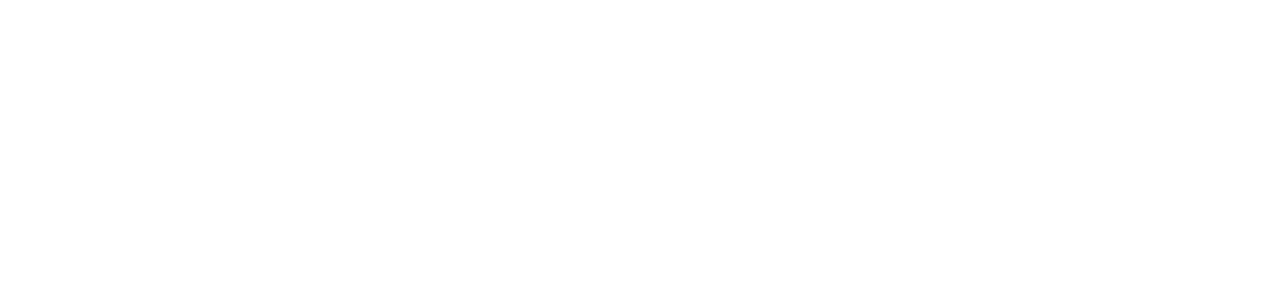
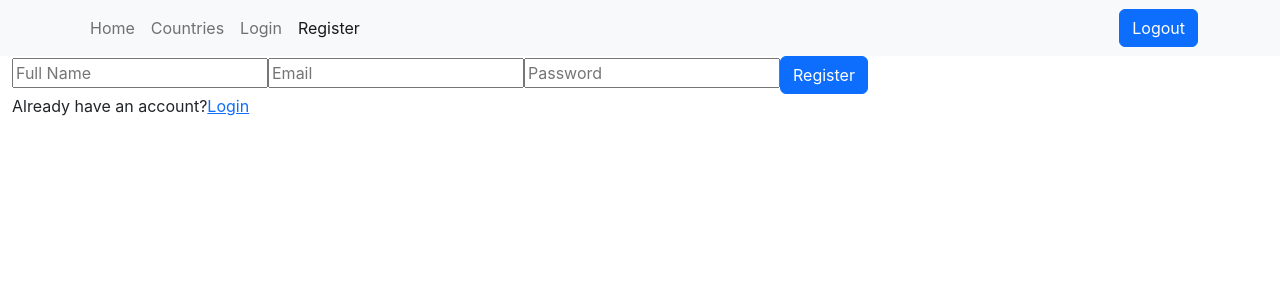
Before and after one commit to shree0007/Countries-App_react, a React (Create React App) app: page /register in a window 1280 px wide. Before the commit this address had no page. Shown: the top 300 px of the page. Built offline with nearby package versions, Linux system fonts and the light colour scheme; no server answers.

Commit message:
fixed import typos

```diff
--- a/src/App.js
+++ b/src/App.js
@@ -6,6 +6,8 @@
 import Layout from './pages/Layout';
 
 import 'bootstrap-icons/font/bootstrap-icons.css';
+import Login from './components/Login';
+import Register from './components/Register';
 
 const App = () => {
   return (
@@ -13,6 +15,9 @@
       <Routes>
         <Route path="/" element={<Layout />}>
           <Route path="/" element={<Home />} />
+          <Route path="/login" element={<Login />} />
+          <Route path="/register" element={<Register />} />
+
           <Route path="/countries" element={<Countries />} />
           <Route path="/countries/:single" element={<CountriesSingle />} />
         </Route>
--- a/src/auth/firebase.js
+++ b/src/auth/firebase.js
@@ -1,7 +1,7 @@
 // Import the functions you need from the SDKs you need
 import { initializeApp } from "firebase/app";
-import { createUserWithEmailAndPassword, getAuth, signInWithEmailAndPassword, signOut } from "firebase/firebase-auth";
-import { addDoc, collection, getFireStore } from "firebase/firestore";
+import { createUserWithEmailAndPassword, getAuth, signInWithEmailAndPassword, signOut } from "firebase/auth";
+import { addDoc, collection, getFirestore } from "firebase/firestore";
 
 // import { getAnalytics } from "firebase/analytics";
 
@@ -25,7 +25,7 @@
 // const analytics = getAnalytics(app);
 
 const auth = getAuth(app)
-const db = getFireStore(app)
+const db = getFirestore(app)
 
 //login in
 const loginWithEmailAndPassword = async (email, password) => {
@@ -39,7 +39,7 @@
 }
 
 //create user
-const registerWithEmalAndPassword = async (name, email, password) => {
+const registerWithEmailAndPassword = async (name, email, password) => {
     try {
         const res = await createUserWithEmailAndPassword(auth, email, password)
         const user = res.user
@@ -62,4 +62,4 @@
 }
 
 
-export { auth, db, loginWithEmailAndPassword, registerWithEmalAndPassword, logout };
+export { auth, db, loginWithEmailAndPassword, registerWithEmailAndPassword, logout };
--- a/src/components/Login.jsx
+++ b/src/components/Login.jsx
@@ -1,8 +1,9 @@
-import { useState } from "react";
+import { useState, useEffect } from "react";
 import { useAuthState } from "react-firebase-hooks/auth";
 import { useNavigate } from "react-router-dom";
 import { auth, loginWithEmailAndPassword } from "../auth/firebase";
 import { Button } from "react-bootstrap";
+import { Link } from "react-router-dom";
 
 
 const Login = () => {
--- a/src/components/Register.jsx
+++ b/src/components/Register.jsx
@@ -1,20 +1,21 @@
 import { useEffect, useState } from "react";
 import { useNavigate } from "react-router-dom";
 import { useAuthState } from "react-firebase-hooks/auth"
-import { auth, regesterWithEmailAndPassword } from "../auth/firebase";
 import { Button } from "react-bootstrap";
+import { Link } from "react-router-dom";
+import { auth, registerWithEmailAndPassword } from '../auth/firebase';
 
 
 const Register = () => {
     const [email, setEmail] = useState('');
     const [password, setPassword] = useState('');
     const [name, setName] = useState('');
-    const [user, loading, error] = useAuthState('');
+    const [user, loading, error] = useAuthState(auth);
     const navigate = useNavigate();
 
     const register = () => {
         if (!name) alert("Please enter name")
-        regesterWithEmailAndPassword(name, email, password);
+        registerWithEmailAndPassword(name, email, password);
     }
 
     useEffect(() => {
--- a/src/pages/Layout.jsx
+++ b/src/pages/Layout.jsx
@@ -5,6 +5,8 @@
 import Nav from 'react-bootstrap/Nav';
 import Row from 'react-bootstrap/Row';
 import { LinkContainer } from 'react-router-bootstrap';
+import { Button } from 'react-bootstrap';
+import { logout } from '../auth/firebase';
 
 const Layout = () => {
   return (
@@ -21,8 +23,15 @@
                 <LinkContainer to="/countries">
                   <Nav.Link>Countries</Nav.Link>
                 </LinkContainer>
+                <LinkContainer to="/login">
+                  <Nav.Link>Login</Nav.Link>
+                </LinkContainer>
+                <LinkContainer to="/register">
+                  <Nav.Link>Register</Nav.Link>
+                </LinkContainer>
               </Nav>
             </Navbar.Collapse>
+            <Button onClick={() => logout}>Logout</Button>
           </Container>
         </Navbar>
       </Row>
```
